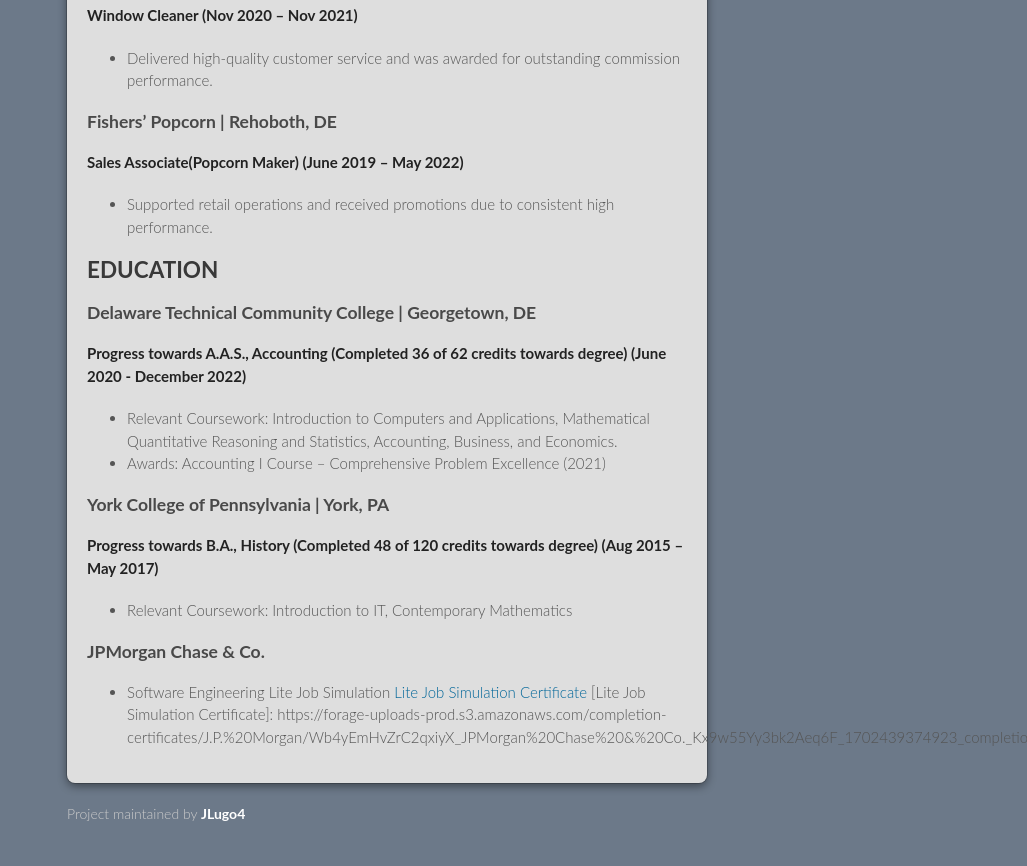
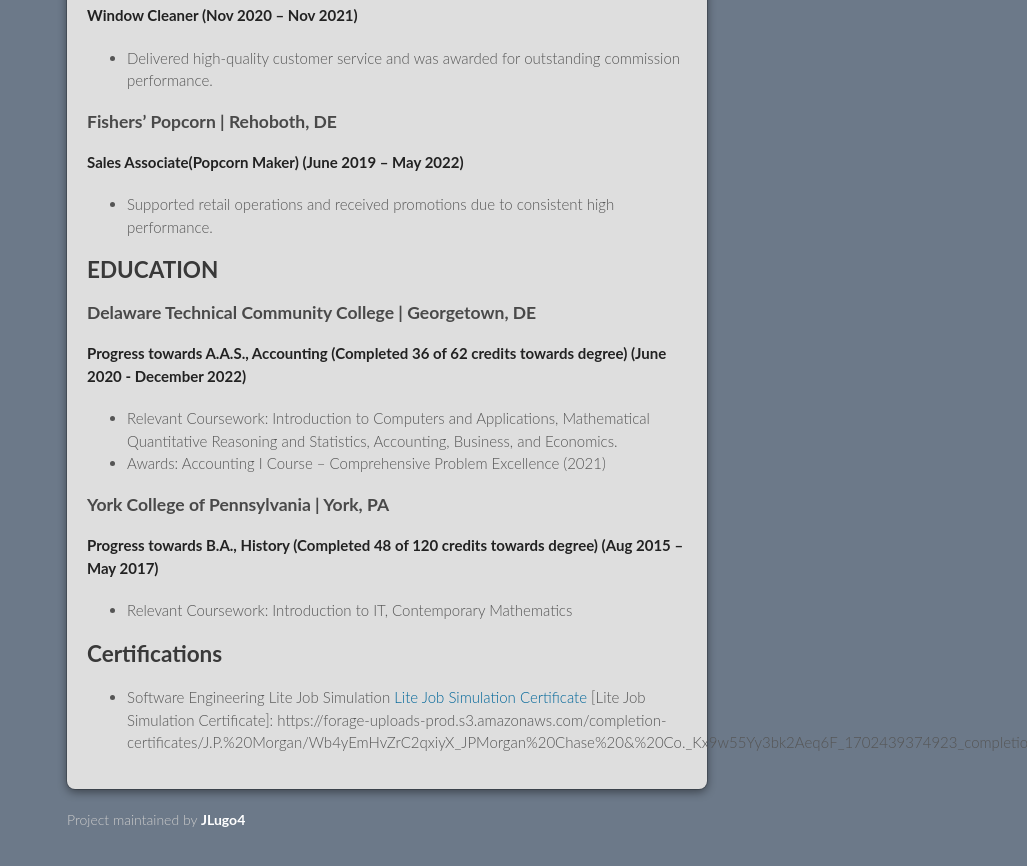
Before and after one commit to JLugo4/JLugo4, a Jekyll site: the page built from index.md, in a window 1280 px wide and 900 px high, scrolled down 1695 px. Shown: the top 866 px of the window, without its empty margins (253-1280 px from the left). Built offline with Jekyll 4.4.1, drawn with Linux system fonts in a browser that asks for light colours; our own code applies the rules of GitHub Pages for plain Markdown files; the repository's description, which GitHub fills in, is left out.

Commit message:
Fix certs

```diff
--- a/index.md
+++ b/index.md
@@ -96,6 +96,6 @@ Tools/Methodologies: GitHub, Agile, Scrum, Test-Driven Development (TDD), AWS
 **Progress towards B.A., History (Completed 48 of 120 credits towards degree) (Aug 2015 – May 2017)**
 - Relevant Coursework: Introduction to IT, Contemporary Mathematics
 
-### JPMorgan Chase & Co.
+## Certifications
 - Software Engineering Lite Job Simulation [Lite Job Simulation Certificate]()
 [Lite Job Simulation Certificate]: https://forage-uploads-prod.s3.amazonaws.com/completion-certificates/J.P.%20Morgan/Wb4yEmHvZrC2qxiyX_JPMorgan%20Chase%20&%20Co._Kx9w55Yy3bk2Aeq6F_1702439374923_completion_certificate.pdf
```
